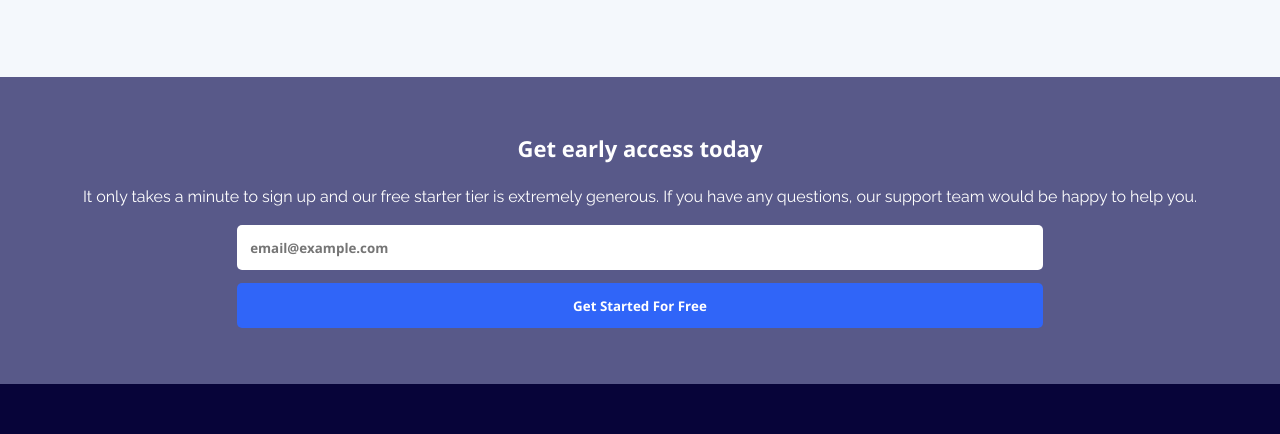
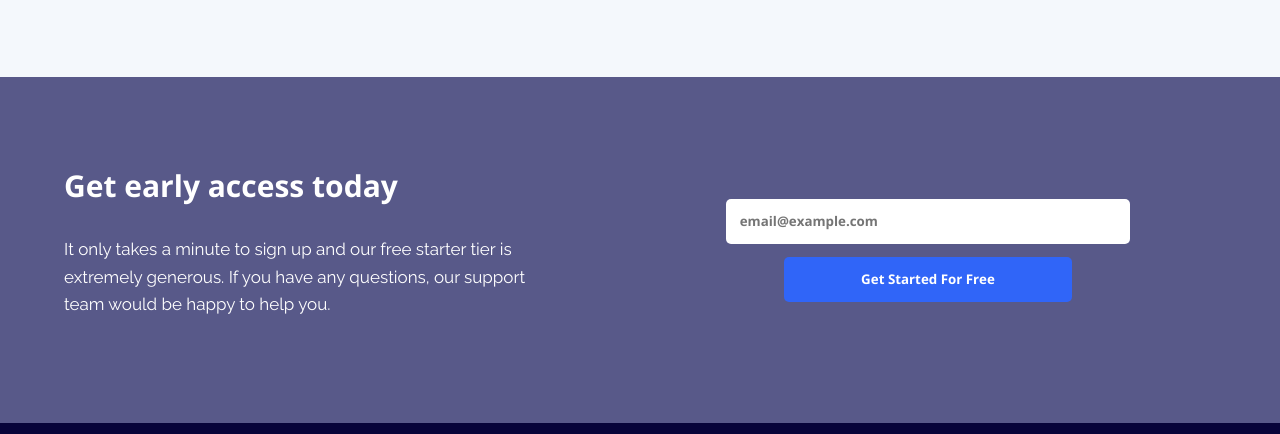
Before and after one commit to mahin-abdullah/Fylo-Landing-Page, a plain HTML site: page index.html in a window 1280 px wide. Shown: the part 1747-2181 px from the top of the page. Drawn offline with nearby package versions, Linux system fonts and the light colour scheme.

Commit message:
Added the styling of form section.

```diff
--- a/index.html
+++ b/index.html
@@ -111,7 +111,7 @@
 
     <!-- Form Section-->
     <div class="form__section">
-      <div class="container">
+      <div class="container row-lg">
         <div class="form__content col">
           <h6>Get early access today</h6>
           <p>
--- a/scss/_form.scss
+++ b/scss/_form.scss
@@ -45,3 +45,35 @@
     letter-spacing: 0.5px;
   }
 }
+
+@media (min-width: 992px) {
+  .form__section {
+    padding: 5.5em 0 5.5em 0;
+  }
+
+  .form__content.col {
+    width: 42%;
+  }
+
+  .cta--form.col {
+    width: 50%;
+  }
+
+  .form__section .form__content h6 {
+    font-size: 30px;
+  }
+
+  .form__section .form__content h6,
+  .form__section .form__content p {
+    text-align: start;
+  }
+
+  .form__section .form__content p {
+    line-height: 1.6;
+    font-size: 17px;
+  }
+
+  .form__section .form--btn {
+    width: 50%;
+  }
+}
--- a/scss/_header.scss
+++ b/scss/_header.scss
@@ -24,6 +24,12 @@
 .nav__link {
   text-decoration: none;
   font-family: $primary-font;
+  transition: color 150ms ease-out;
+}
+
+.nav__link:hover,
+.nav__link:focus {
+  color: $accent-clr;
 }
 
 @media (min-width: 992px) {
```
Also changed, not shown: dist/css/main.min.css, 1 other file.
